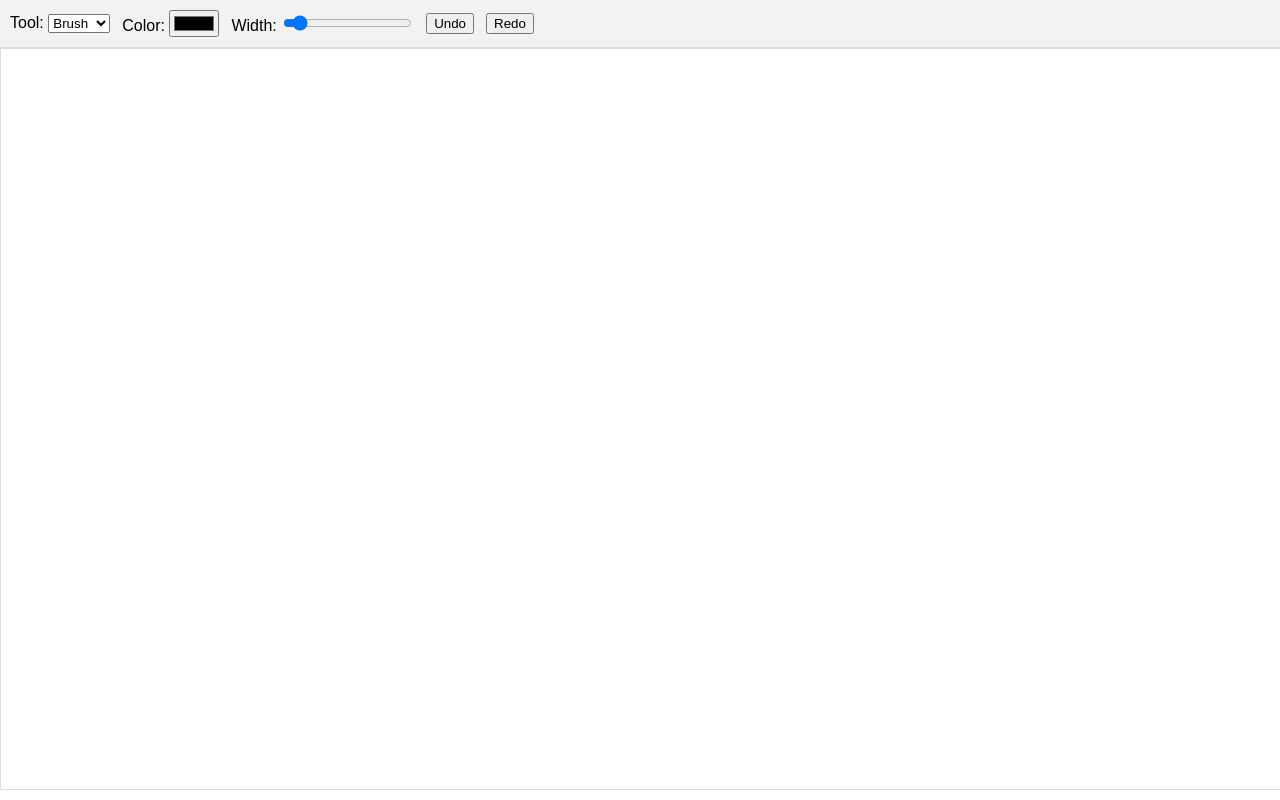
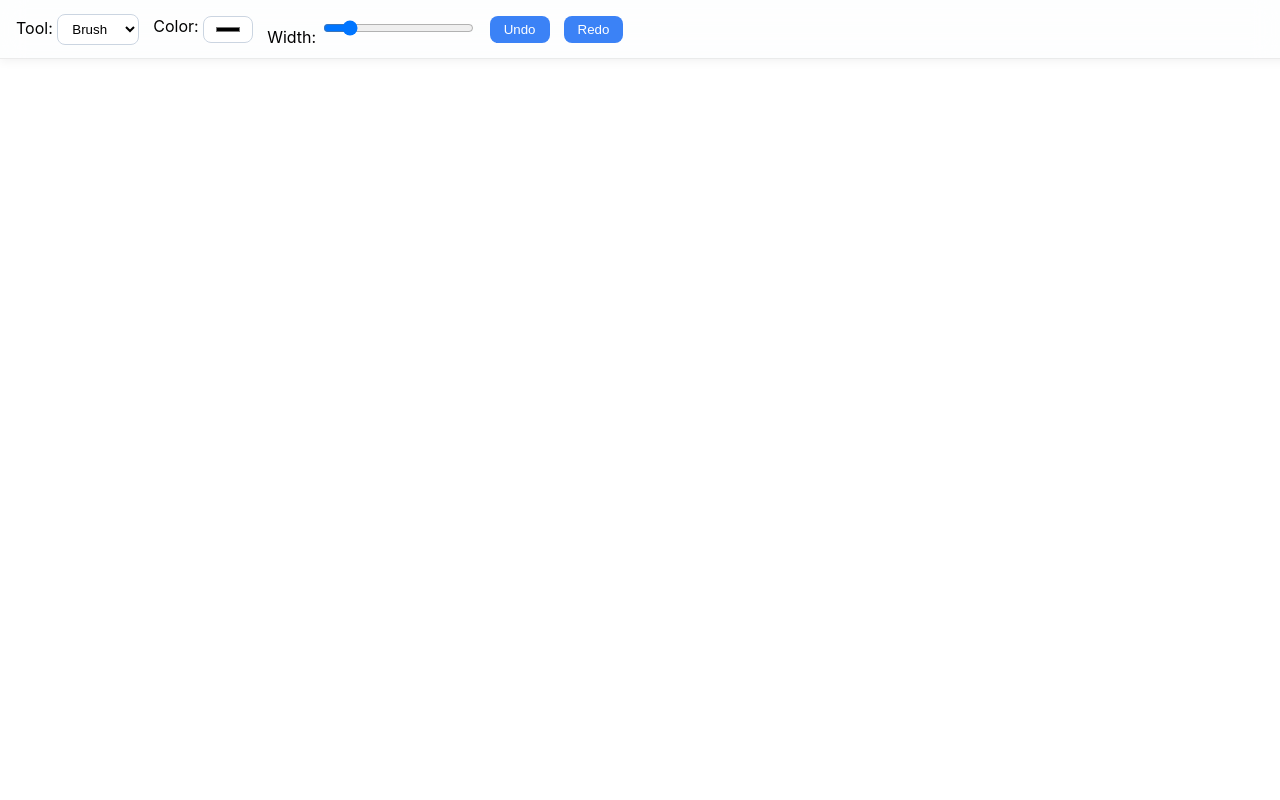
Before and after one commit to RealCifer/Canvas, a website: page client/index.html in a window 1280 px wide. Drawn offline with nearby package versions, Linux system fonts and the light colour scheme; no server answers.

Commit message:
modified ui

```diff
--- a/client/style.css
+++ b/client/style.css
@@ -2,25 +2,63 @@ body, html {
   margin: 0;
   height: 100%;
   overflow: hidden;
-  font-family: sans-serif;
+  font-family: "Inter", sans-serif;
   touch-action: none;
+  background: #f8fafc;
 }
 
 #toolbar {
-  background: #f2f2f2;
-  padding: 10px;
+  position: fixed;
+  top: 0;
+  width: 100%;
+  height: 58px;
   display: flex;
   align-items: center;
-  gap: 12px;
-  border-bottom: 1px solid #ddd;
+  padding: 0 16px;
+  gap: 14px;
+
+  background: rgba(255, 255, 255, 0.75);
+
+  backdrop-filter: blur(12px);
+
+  -webkit-backdrop-filter: blur(12px);
+
+  border-bottom: 1px solid rgba(0,0,0,0.08);
+  box-shadow: 0 2px 10px rgba(0,0,0,0.06);
+  z-index: 20;
 }
 
-#canvas {
-  border: 1px solid #ddd;
-  display: block;
-  width: 100%;
-  height: calc(100vh - 60px);
-  cursor: crosshair;
+#toolbar select,
+#toolbar input[type="color"],
+#toolbar input[type="range"] {
+  padding: 6px 10px;
+  border-radius: 8px;
+  border: 1px solid #cbd5e1;
+  outline: none;
+  background: white;
+  transition: 0.2s;
+  cursor: pointer;
+}
+
+#toolbar select:hover,
+#toolbar input[type="color"]:hover,
+#toolbar input[type="range"]:hover {
+  border-color: #3b82f6;
+}
+
+#toolbar button {
+  padding: 6px 14px;
+  border-radius: 8px;
+  background: #3b82f6;
+  border: none;
+  color: white;
+  font-weight: 500;
+  cursor: pointer;
+  transition: 0.25s;
+}
+
+#toolbar button:hover {
+  background: #2563eb;
 }
 
 #users {
@@ -34,30 +72,39 @@ body, html {
   display: flex;
   align-items: center;
   justify-content: center;
-  width: 38px;
-  height: 38px;
+  width: 34px;
+  height: 34px;
   border-radius: 50%;
-  font-size: 14px;
-  font-weight: bold;
+  font-size: 13px;
+  font-weight: 600;
   color: white;
   cursor: default;
-  letter-spacing: 0.5px;
-
-  box-shadow: 0 3px 6px rgba(0,0,0,0.25);
-  transition: transform 0.2s, box-shadow 0.2s;
+  text-transform: uppercase;
+  box-shadow: 0 3px 6px rgba(0,0,0,0.22);
+  transition: transform 0.2s ease, box-shadow 0.2s ease;
 }
 
 .user-badge:hover {
   transform: scale(1.18);
-  box-shadow: 0 4px 10px rgba(0,0,0,0.35);
+  box-shadow: 0 5px 12px rgba(0,0,0,0.35);
 }
 
+#canvas {
+  position: absolute;
+  top: 58px;
+  left: 0;
+  width: 100%;
+  height: calc(100vh - 58px);
+  display: block;
+  cursor: crosshair;
+  background: white;
+}
 #cursor-layer {
   position: fixed;
-  top: 60px;
+  top: 58px;
   left: 0;
   width: 100%;
-  height: calc(100vh - 60px);
+  height: calc(100vh - 58px);
   pointer-events: none;
   z-index: 10;
 }
```
